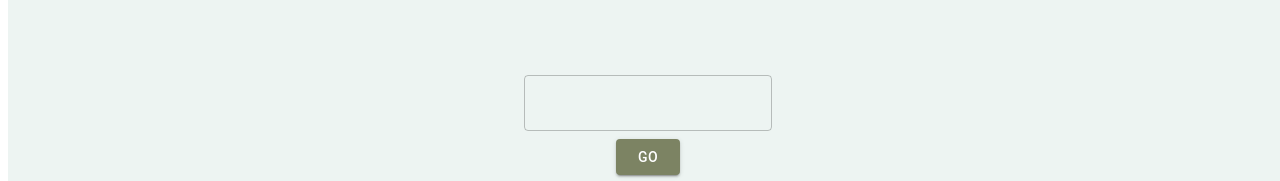
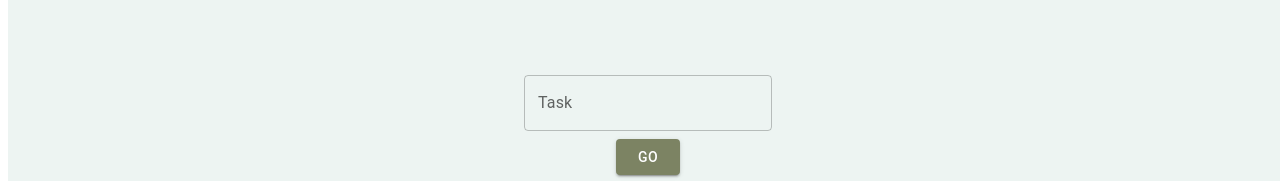
Before and after one commit to kaseyknudsen/react-typescript-project, a React (Create React App) app: page / in a window 1280 px wide. Shown: the part 267-448 px from the top of the page. Built offline with nearby package versions, Linux system fonts and the light colour scheme.

Commit message:
almost done with input field 2

```diff
--- a/src/App.tsx
+++ b/src/App.tsx
@@ -13,9 +13,11 @@ const App: React.FC = () => {
 
   //state for 1 to do inside input field
   const [todo, setToDo] = useState<string>("")
+  const [todo2, setToDo2] = useState<string>("")
   //this is how you create a type of an array or interface
   //state for all of our toDos
   const [toDoList, setToDoList] = useState<Todo[]>([])
+  const [toDoList2, setToDoList2] = useState<Todo[]>([])
 
   const handleAdd = (e: React.FormEvent) => {
     e.preventDefault()
@@ -27,6 +29,14 @@ const App: React.FC = () => {
   }
   };
 
+  const handleAdd2 = (e: React.FormEvent) => {
+    e.preventDefault()
+    if (todo2) {
+      setToDoList2([...toDoList2, {id: Date.now(), todo, isDone: false}])
+      setToDo2("")
+    }
+  }
+
   console.log(toDoList)
   return (
     <Box className="App">
@@ -35,7 +45,7 @@ const App: React.FC = () => {
       {/* {toDoList.map((element) => (<li>{element.todo}</li>))} */}
       <ToDoList toDoList={toDoList} setToDoList={setToDoList}/>
       {/* <ToDoList /> */}
-      <InputField2 />
+      <InputField2 todo={todo2} setToDo={setToDo2} handleAdd2={handleAdd2} />
 
     </Box>
   );
--- a/src/components/InputField2.tsx
+++ b/src/components/InputField2.tsx
@@ -1,23 +1,27 @@
 import { FormControl, OutlinedInput, InputLabel, Button} from '@mui/material';
 
-const InputField2 = () => {
+interface Props {
+    todo: string
+    setToDo: React.Dispatch<React.SetStateAction<string>>;
+    handleAdd2: (e: React.FormEvent) => void
+}
+
+export const InputField2 = ({todo, setToDo, handleAdd2}: Props) => {
   return (
     <>
     <FormControl margin='normal' sx={{marginTop: '100px'}}>
-        <InputLabel></InputLabel>
+        <InputLabel htmlFor="task">Task</InputLabel>
         <OutlinedInput
-
+        id="task"
+        value={todo}
+        label="Task"
+        onChange={(e) => setToDo(e.target.value)}
         />
     </FormControl>
-    <Button variant='contained'>Go</Button>
+    <Button
+    variant='contained' onClick={handleAdd2}>Go</Button>
     </>
   )
 }
 
 export default InputField2
-
-
-
-
-
-export {}
```
